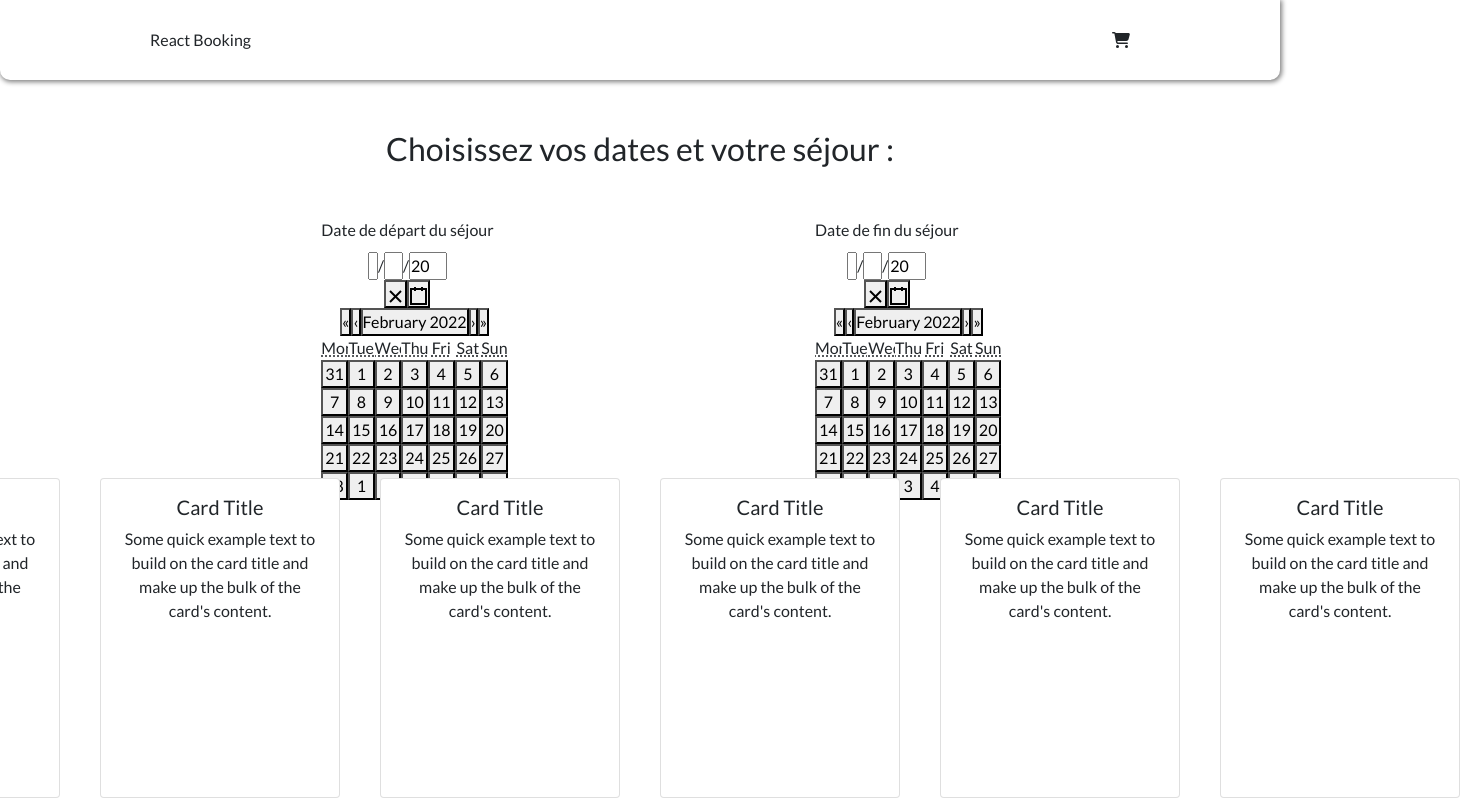
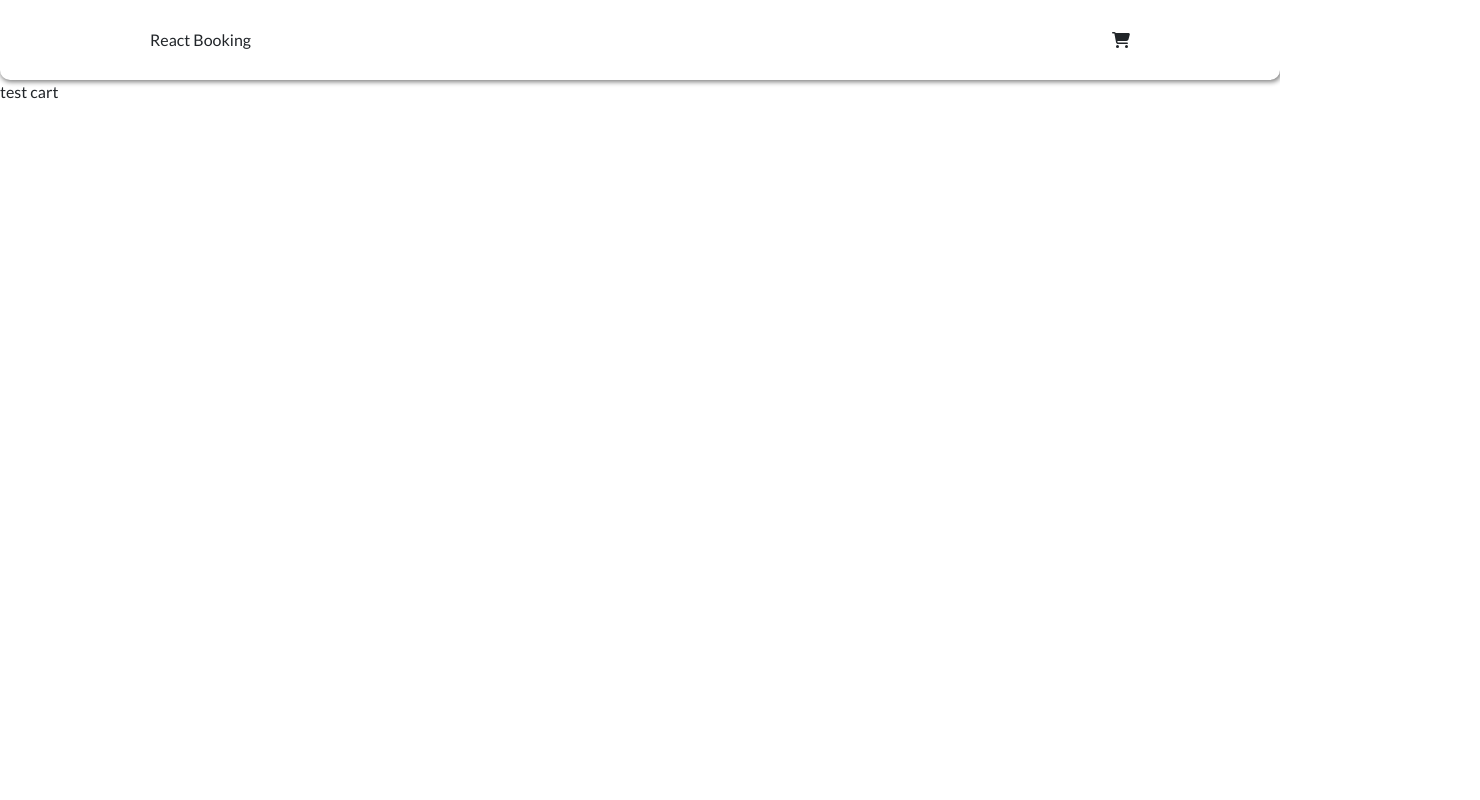
Before and after one commit to marouanemkm/react-booking, a React (Create React App) app: page /cart in a window 1280 px wide. Shown: the top 800 px of the page, 1480 px wide, since content can reach past the window. Built offline with nearby package versions, Linux system fonts and the light colour scheme.

Commit message:
hotel state dispatched

```diff
--- a/package.json
+++ b/package.json
@@ -21,6 +21,7 @@
     "react-day-picker": "^7.4.10",
     "react-dom": "^17.0.2",
     "react-redux": "^7.2.6",
+    "react-router-dom": "^6.2.2",
     "react-scripts": "5.0.0",
     "redux": "^4.1.2",
     "typescript": "^4.5.5",
--- a/src/App.css
+++ b/src/App.css
@@ -5,18 +5,8 @@
     font-family: 'Lato', Helvetica, sans-serif;
 }
 
-.booking-picker {
-    margin: 50px auto;
-    text-align: center;
-}
 
-.booking-picker {
+
+/* .booking-picker {
     margin-bottom: 50px;
-}
-
-.hotels-component {
-    display: flex;
-    justify-content: center;
-    align-items: center;
-    margin: 150px 50px;
-}
+} */
--- a/src/App.tsx
+++ b/src/App.tsx
@@ -1,29 +1,33 @@
-import React from 'react';
 import './App.css';
+import { useState } from 'react';
+import { BrowserRouter, Routes, Route } from 'react-router-dom';
+
+import Home from './components/Home/Home';
 import Navbar from './components/Navbar/Navbar';
 import Booking from './components/Booking/Booking';
-import Home from './components/Home/Home';
 import Hotel from "./components/Hotels/Hotel";
+import Cart from './components/Cart/Cart';
 
 
 function App() {
+
+  const [cartPrice, setCartPrice] = useState<any>(0);
+
   return (
-    <div className="App">
-      <header>
-        <Navbar />
-      </header>
+    <BrowserRouter>
+      <div className="App">
 
-      <div>
-        <Home />
+        <header>
+          <Navbar />
+        </header>
+
+        <Routes>
+          <Route path='/' element={<Home />} />
+          <Route path='/cart' element={<Cart />} />
+        </Routes>
+
       </div>
-
-      <div className='booking-picker'>
-        <Booking />
-        <div className="hotels-component">
-          <Hotel />
-        </div>
-      </div>
-    </div>
+    </BrowserRouter>
   );
 }
 
--- a/src/components/Booking/Booking.css
+++ b/src/components/Booking/Booking.css
@@ -14,3 +14,10 @@
 .datepicker-label {
     margin-bottom: 10px;
 }
+
+.hotels-component {
+    display: flex;
+    justify-content: center;
+    align-items: center;
+    margin: 150px 50px;
+}
--- a/src/components/Booking/Booking.tsx
+++ b/src/components/Booking/Booking.tsx
@@ -1,9 +1,9 @@
 import './Booking.css';
-import React, { useEffect, useState } from 'react';
+import { useEffect, useState } from 'react';
 import DatePicker from 'react-date-picker';
 import { RootState } from '../../redux/store';
 import { useDispatch, useSelector } from 'react-redux';
-
+import Hotel from '../Hotels/Hotel';
 
 export default function Booking() {
 
@@ -11,9 +11,12 @@ export default function Booking() {
     const [endDate, setEndDate] = useState<Date>(new Date());
     const [nights, setNights] = useState<Number>(0);
 
-    const totalOfNights = useSelector((state: RootState) => {
-        return state.date.nights
-    });
+    const totalOfNights = useSelector((state: RootState): number => { return state.date.nights });
+    const startDateFinal = useSelector((state: RootState): any => { return state.date.startDate });
+    const endDateFinal = useSelector((state: RootState): any => { return state.date.endDate });
+
+    const hotelNameFinal = useSelector((state: RootState): any => { return state.cart.hotelName });
+
     const dispatch = useDispatch();
 
     useEffect(() => {
@@ -32,13 +35,18 @@ export default function Booking() {
 
     const handleEndDate = (e: Date): void => setEndDate(e);
 
-    const handleNights = () => dispatch({ type: 'addnights', payload: nights });
+    const handleNights = (hotel: any) => {
+        dispatch({ type: 'addnights', payload: nights });
+        dispatch({ type: 'addcart', hotelName: hotel.name, hotelPrice: hotel.price, showName: 'test', showPrice: 0 });
+    }
 
     console.log(startDate, endDate, nights);
     console.log(totalOfNights);
+    console.log(hotelNameFinal);
 
 
     return (
+        <>
             <div className='calendar'>
                 <h2 className='calendar-title'>Choisissez vos dates et votre séjour :</h2>
                 <div className="select-date">
@@ -52,5 +60,9 @@ export default function Booking() {
                     </div>
                 </div>
             </div>
+            <div className="hotels-component">
+                <Hotel handleHotel={handleNights}/>
+            </div>
+        </>
     );
 }
--- a/src/components/Cart/Cart.tsx
+++ b/src/components/Cart/Cart.tsx
@@ -9,7 +9,7 @@ export default function Cart() {
 
     return (
         <div>
-
+            test cart
         </div>
     );
 }
--- a/src/components/Home/Home.css
+++ b/src/components/Home/Home.css
@@ -12,3 +12,8 @@
     font-size: 30px;
 
 }
+
+.booking-picker {
+    margin: 50px auto;
+    text-align: center;
+}
--- a/src/components/Home/Home.tsx
+++ b/src/components/Home/Home.tsx
@@ -1,10 +1,16 @@
 import './Home.css';
-import React from 'react';
+import Booking from '../Booking/Booking';
 
 export default function Home() {
     return (
-        <div style={{display: 'none'}} className="home">
-            <h2 className="home-title">Réservez votre hôtel ainsi que votre show<br />dès maintenant !</h2>
-        </div>
+        <>
+            <div style={{display: 'none'}} className="home">
+                <h2 className="home-title">Réservez votre hôtel ainsi que votre show<br />dès maintenant !</h2>
+            </div>
+
+            <div className='booking-picker'>
+                <Booking />
+            </div>
+        </>
     );
 }
--- a/src/components/Hotels/Hotel.tsx
+++ b/src/components/Hotels/Hotel.tsx
@@ -4,23 +4,26 @@ import hotels from '../../data';
 import Card from 'react-bootstrap/Card';
 import Button from 'react-bootstrap/Button';
 
-export default function Hotel() {
+export default function Hotel({handleHotel}: {handleHotel: Function}) {
+
+    const handleInfos = (item: Object) => {
+        console.log(item);
+    }
+
     return (
         <div className="hotels-cards">
         {
-            hotels.map((hotel, index) => (
-                <Card style={{ width: '15rem', height: '20rem', margin: '20px' }}>
-                <Card.Body>
-                    <Card.Title>Card Title</Card.Title>
-                    <Card.Text>
-                        Some quick example text to build on the card title and make up the bulk of
-                        the card's content.
-                    </Card.Text>
-                </Card.Body>
-            </Card>
+            hotels.map((item, index) => (
+                <Card style={{ width: '15rem', margin: '20px' }} key={index}>
+                    <Card.Img variant="top" src={item.image} />
+                    <Card.Body>
+                        <Card.Title>{item.name}</Card.Title>
+                        <Card.Text>{item.price} € / nuit</Card.Text>
+                        <Button onClick={() => handleHotel(item)}>Choisir</Button>
+                    </Card.Body>
+                </Card>
             ))
         }
         </div>
-
     );
 }
--- a/src/data.ts
+++ b/src/data.ts
@@ -1,32 +1,38 @@
-const hotels: Array<Object> = [
+const hotels: Array<{id: number, name: string, price: number, image: string}> = [
     {
+        id: 1,
         name: "Disney's Hotel New York - The Art Of Marvel",
-        price: 80,
+        price: 79,
         image: "https://media.disneylandparis.com/d4th/fr-fr/images/n015567b_2027sep30_world_disney-new-york-art-of-marvel-hotel-exterior-view-concept-art_16-9_tcm808-195183.jpg?w=360"
     },
     {
+        id: 2,
         name: "Disney's Newport Bay Club",
-        price: 80,
+        price: 149,
         image: "https://media.disneylandparis.com/d4th/fr-fr/images/n015655_2_2027sep30_world_newport-bay-club-hotel-by-night_16-9_tcm808-179399.jpg?w=360"
     },
     {
+        id: 3,
         name: "Disney's Sequoia Lodge",
-        price: 80,
+        price: 59,
         image: "https://media.disneylandparis.com/d4th/fr-fr/images/n015682_2027sep30_world_disney-sequoia-lodge-exterior-view_16-9_tcm808-157880.jpg?w=360"
     },
     {
+        id: 4,
         name: "Disney's Hotel Cheyenne",
-        price: 80,
+        price: 89,
         image: "https://media.disneylandparis.com/d4th/fr-fr/images/n016142_2022sep14_world_disney-hotel-cheyenne_16-9_zoom_tcm808-220960.jpg?w=360"
     },
     {
+        id: 5,
         name: "Disney's Hotel Santa Fe",
-        price: 80,
+        price: 92,
         image: "https://media.disneylandparis.com/d4th/fr-fr/images/n016235_2028mar14_world_santa-fe-hotel-outside-by-night_16-9_tcm808-184601.jpg?w=360"
     },
     {
+        id: 6,
         name: "Disney's Davy Crockett Ranch",
-        price: 80,
+        price: 65,
         image: "https://media.disneylandparis.com/d4th/fr-fr/images/n017199_2022sep14_world_ranch-davy-crockett-bungalow_16-9_tcm808-199514.jpg?w=360"
     },
 ]
--- a/src/redux/reducers/CartReducer.tsx
+++ b/src/redux/reducers/CartReducer.tsx
@@ -1,14 +1,27 @@
-const INITIAL_STATE = {
-    cart: 0
+interface CartState {
+    hotelName: string,
+    hotelPrice: number,
+    showName: string,
+    showPrice: number,
+}
+
+const INITIAL_STATE: CartState = {
+    hotelName: '',
+    hotelPrice: 0,
+    showName: '',
+    showPrice: 0,
 }
 
 function CartReducer(state = INITIAL_STATE, action: any)  {
 
     switch(action.type) {
-        case 'ADDCART': {
+        case 'addcart': {
             return {
                 ...state,
-                cart: action.payload
+                hotelName: action.hotelName,
+                hotelPrice: action.hotelPrice,
+                showName: action.showName,
+                showPrice: action.showPrice,
             }
         }
     }
--- a/src/redux/reducers/DateReducer.tsx
+++ b/src/redux/reducers/DateReducer.tsx
@@ -1,5 +1,13 @@
-const INITIAL_STATE = {
+interface DateState {
+    nights: number,
+    startDate: any,
+    endDate: any,
+}
+
+const INITIAL_STATE: DateState = {
     nights: 0,
+    startDate: '',
+    endDate: '',
 }
 
 function DateReducer(state = INITIAL_STATE, action: any)  {
```
Also changed, not shown: 1 other file (tests, documents, lock files or other folders). Lines whose indentation alone changed are shown as unchanged.
